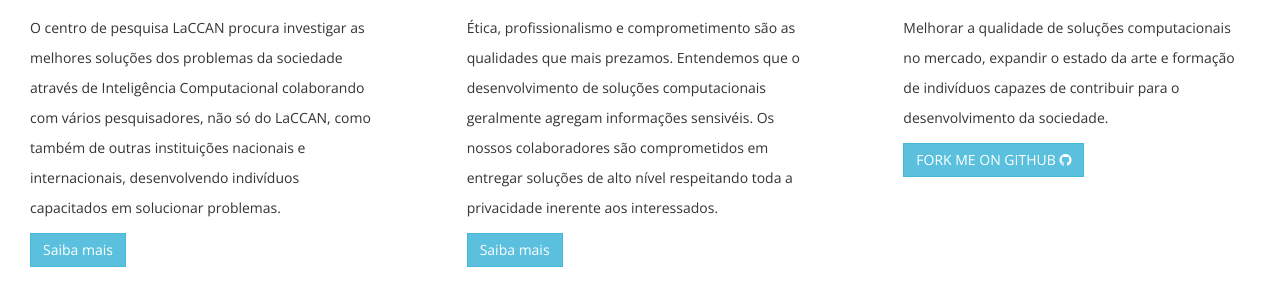
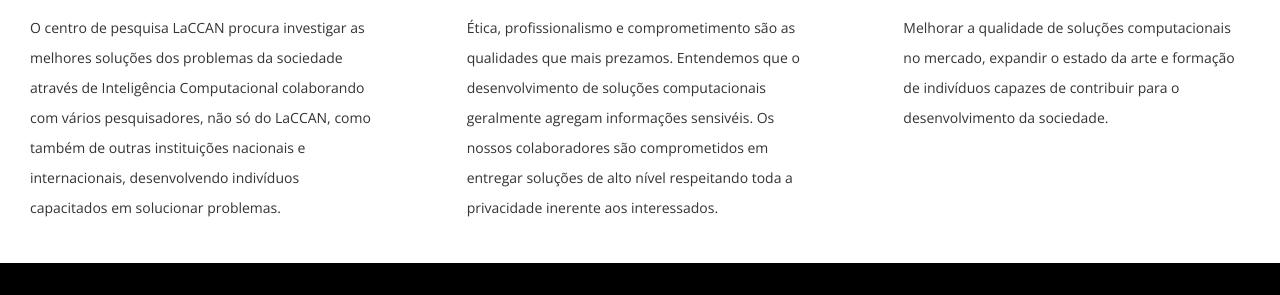
Before and after one commit to laccan/website_laccan, a plain HTML site: page index.html in a window 1280 px wide. Shown: the part 1357-1652 px from the top of the page. Drawn offline with nearby package versions, Linux system fonts and the light colour scheme.

Commit message:
Estilização de Index

```diff
--- a/index.html
+++ b/index.html
@@ -154,7 +154,7 @@
                <p >
                 O centro de pesquisa LaCCAN procura investigar as melhores soluções dos problemas da sociedade através de Inteligência Computacional colaborando com vários pesquisadores, não só do LaCCAN, como também de outras instituições nacionais e internacionais, desenvolvendo indivíduos capacitados em solucionar problemas.
               </p>
-              <a href="#" class="btn btn-info btn-set"  target="_blank">Saiba mais</a>
+              <!--a href="#" class="btn btn-info btn-set"  target="_blank">Saiba mais</a-->
             </div>
           </div>
           <div class="col-lg-4  col-md-4 col-sm-4" data-scroll-reveal="enter from the bottom after 0.5s">
@@ -166,7 +166,7 @@
              <p >
               Ética, profissionalismo e comprometimento são as qualidades que mais prezamos. Entendemos que o desenvolvimento de soluções computacionais geralmente agregam informações sensivéis. Os nossos colaboradores são comprometidos em entregar soluções de alto nível respeitando toda a privacidade inerente aos interessados.
             </p>
-            <a href="#" class="btn btn-info btn-set"  >Saiba mais</a>
+            <!--a href="#" class="btn btn-info btn-set"  >Saiba mais</a-->
           </div>
         </div>
         <div class="col-lg-4  col-md-4 col-sm-4" data-scroll-reveal="enter from the bottom after 0.6s">
@@ -179,7 +179,7 @@
              Melhorar a qualidade de soluções computacionais no mercado, expandir o estado da arte e formação de indivíduos capazes de contribuir para o desenvolvimento da sociedade.
 
            </p>
-           <a href="#" class="btn btn-info btn-set">FORK ME ON GITHUB <i class="fa fa-github"></i></a>
+           <!--a href="#" class="btn btn-info btn-set">FORK ME ON GITHUB <i class="fa fa-github"></i></a-->
          </div>
        </div>
 
```
